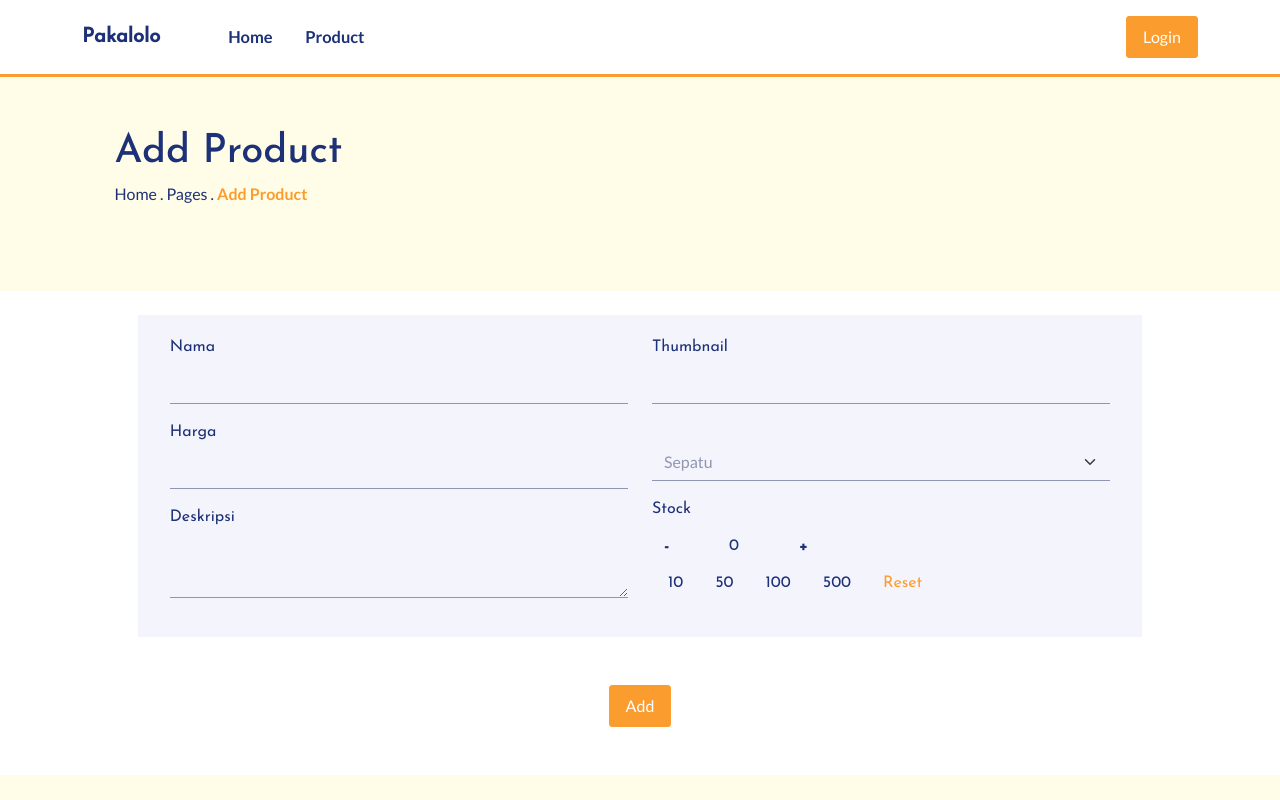
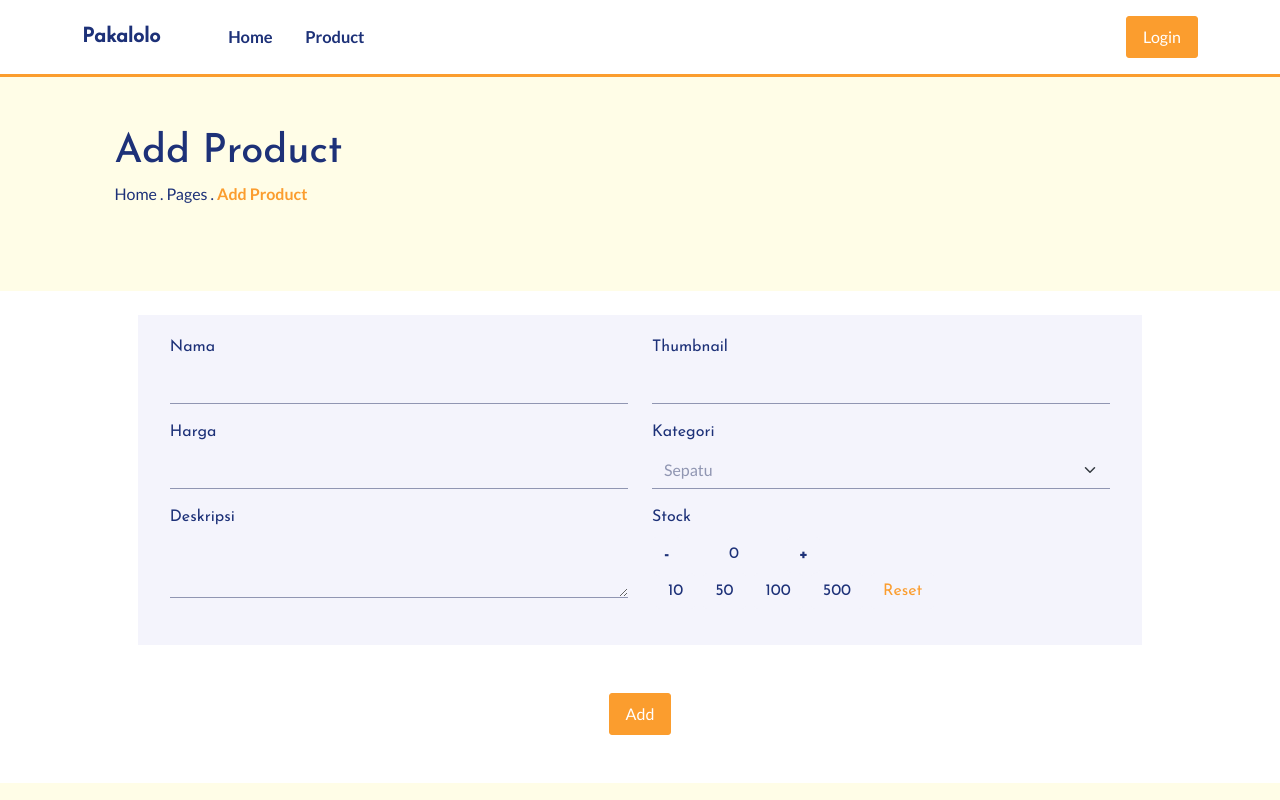
Before and after one commit to ZamIzzudin/Pakalolo-SPA, a React (Create React App) app: page /addproduct in a window 1280 px wide. Shown: the top 800 px of the page. Built offline with nearby package versions, Linux system fonts and the light colour scheme.

Commit message:
fix bug in add product form

```diff
--- a/src/pages/AddProduct.js
+++ b/src/pages/AddProduct.js
@@ -23,7 +23,7 @@ class AddProduct extends Component {
             hargaProduk : null,
             deskripsiProduk : null,
             thumbnailProduk : null,
-            kategoriProduk : null,
+            kategoriProduk : "Sepatu",
             alert : false
         }
     }
@@ -38,9 +38,8 @@ class AddProduct extends Component {
             stok : this.state.stok
         }
         const url = this.props.url + "storage"
-        console.log(data)
 
-        if (data.nama !== null && data.harga !== null && data.kategori !== null && data.deskripsi === null && data.thumbnail !== null && data.stok !== 0){
+        if (data.nama !== null && data.harga !== null && data.kategori !== null && data.deskripsi !== null && data.thumbnail !== null && data.stok !== 0){
             try{
                 await axios.post(url, data)
                     .then(res => {
@@ -91,7 +90,7 @@ class AddProduct extends Component {
                                 <Form.Control type="text" onChange={(e) => this.setState({ thumbnailProduk: e.target.value })}/>
                             </Form.Group>
                             <Form.Group className="mb-3">
-                                <Form.Label>{this.state.kategoriProduk}</Form.Label>
+                                <Form.Label>Kategori</Form.Label>
                                 <Form.Select onChange={(e) => this.setState({ kategoriProduk: e.target.value })}>
                                     <option value="Sepatu">Sepatu</option>
                                     <option value="Sandal">Sandal</option>
```
